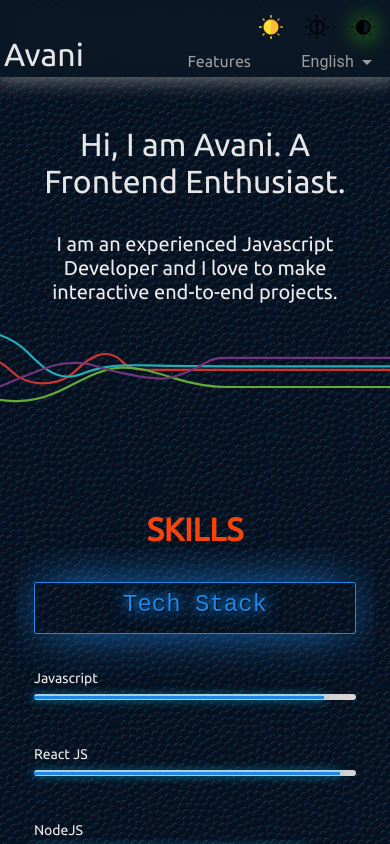
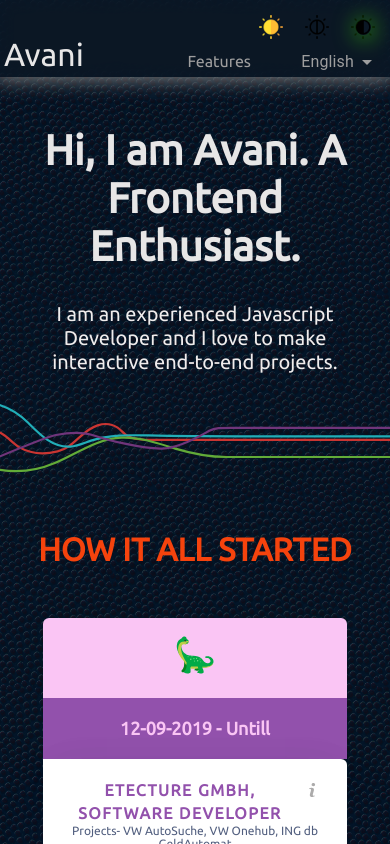
Before and after one commit to avaniklsjoshi/mama-repo, a React (Create React App) app in the folder apps/frontend-joshi/: page / in a window 390 px wide. Shown: the top 844 px of the page. Built offline with nearby package versions, Linux system fonts and the light colour scheme.

Commit message:
frontend-joshi: mobile view adjusted experience section

```diff
--- a/apps/frontend-joshi/src/Components/Views/LandingPage/Introduction/landingPage.scss
+++ b/apps/frontend-joshi/src/Components/Views/LandingPage/Introduction/landingPage.scss
@@ -10,8 +10,9 @@
     justify-self: flex-start;
     .intro-title{
       font-size: $appTitleFontSize;
+      font-weight: 700;
       @media only screen and (max-width: $mediaMobile767) {
-        font-size: $appSubTitleFontSize;
+        font-size: 42px;
       }
     }
     .intro-desc{
--- a/apps/frontend-joshi/src/Components/Views/LandingPage/Timeline/timeline.scss
+++ b/apps/frontend-joshi/src/Components/Views/LandingPage/Timeline/timeline.scss
@@ -22,16 +22,15 @@ $color6: #aff1b6;
   margin: 20 auto;
   position: relative;
   color: #525f7f;
-  margin: 0 50px;
 
   .timeline-title{
     font-size: $appSubTitleFontSize;
     margin: 30px auto;
   }
   .info-icon{
-    padding: 0;
-    margin-left: 40px;
-    padding: 10px;
+    align-self: baseline;
+    padding-top: 4px;
+    margin-left: auto;
   }
   &__event {
     margin-bottom: $spacing;
@@ -41,6 +40,9 @@ $color6: #aff1b6;
     border-radius: $bdrs;
     align-self: center;
     width: 70%;
+    @media only screen and (max-width: $mediaMobile767) {
+      width: 85%;
+    }
 
     &:nth-child(2n + 1) {
       flex-direction: row-reverse;
@@ -82,7 +84,7 @@ $color6: #aff1b6;
     }
 
     &__title {
-      font-size: 1.2rem;
+      font-size: $appFontSize1XLarge;
       line-height: 1.4;
       text-transform: uppercase;
 
@@ -92,6 +94,9 @@ $color6: #aff1b6;
       display: flex;
       justify-content: center;
       align-items: center;
+      @media only screen and (max-width: $mediaMobile767) {
+        font-size: $appFontSizeLarge;
+      }
     }
     &__content {
       padding: $spacing;
@@ -105,7 +110,7 @@ $color6: #aff1b6;
     }
     &__date {
       color: $color2;
-      font-size: 1.5rem;
+      font-size: $appFontSize2XLarge;
       font-weight: 600;
       background: $color1;
       display: flex;
@@ -114,6 +119,11 @@ $color6: #aff1b6;
       padding: 0 $spacing;
       border-radius: $bdrs 0 0 $bdrs;
       width: 200px;
+      @media only screen and (max-width: $mediaMobile767) {
+        width: initial;
+        font-size: 18px;
+
+      }
     }
     &__icon {
       display: flex;
@@ -164,6 +174,10 @@ $color6: #aff1b6;
     }
     &__description {
       flex-basis: 60%;
+      font-size: $appFontSizeMedium;
+      @media only screen and (max-width: $mediaMobile767) {
+        font-size: $appFontSizeSmall;
+      }
     }
 
     &--type2 {
--- a/apps/frontend-joshi/src/Components/Views/LandingPage/index.tsx
+++ b/apps/frontend-joshi/src/Components/Views/LandingPage/index.tsx
@@ -18,7 +18,7 @@ export default function LandingPage() {
     <>
       <Introduction />
       <DividingLine />
-      {/*<Timeline />*/}
+      <Timeline />
       <Skills />
       <Goals />
       <CurrentWork />
```
Also changed, not shown: 1 other file (tests, documents, lock files or other folders).
